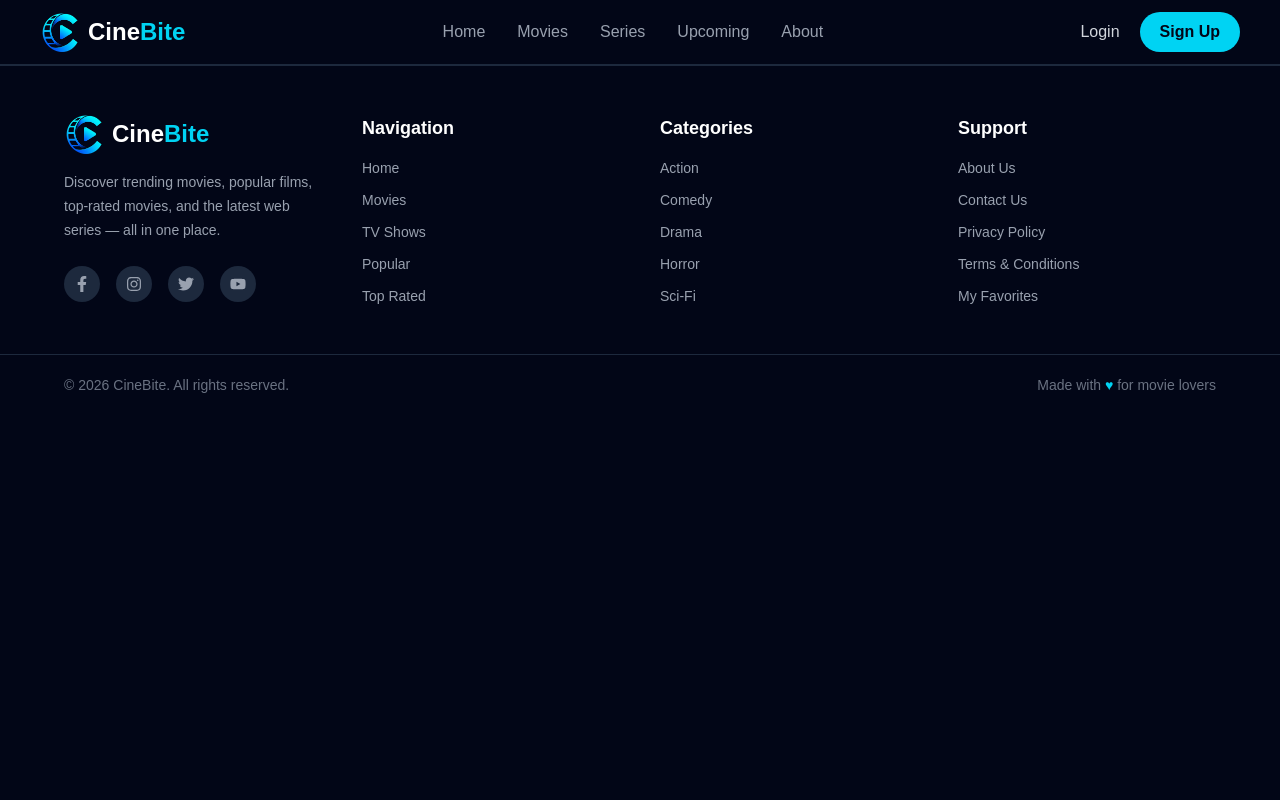
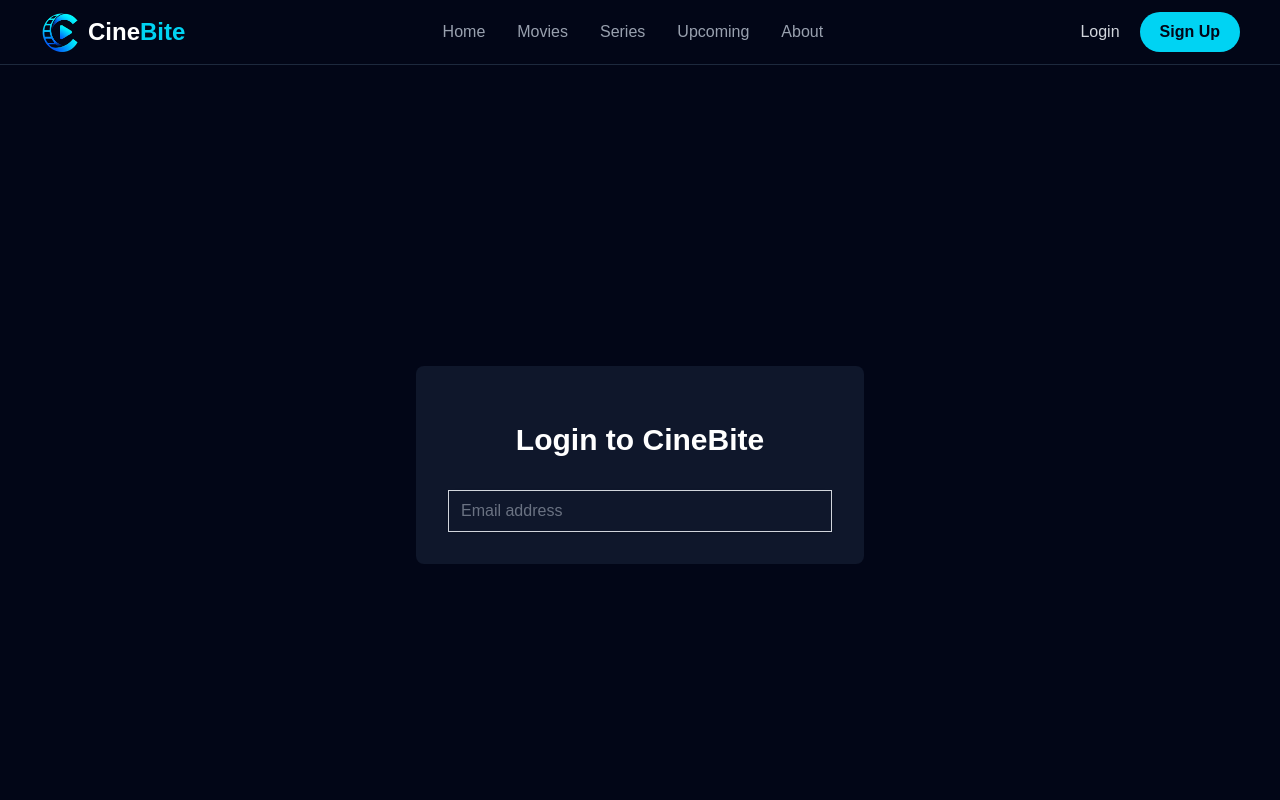
Before and after one commit to chaitanya-295/cinebite-movie-website, a React (Vite) app: page /login in a window 1280 px wide. Shown: the top 800 px of the page. Built offline with nearby package versions, Linux system fonts and the light colour scheme; no server answers.

Commit message:
Add Login and SignUp pages with routes in App

```diff
--- a/src/App.jsx
+++ b/src/App.jsx
@@ -7,6 +7,7 @@
 import { getAiringTodayTV, getAllMovies, getUpcomingMovies } from "./services/tmdbApi";
 import ScrollToTop from "./component/ScrollToTop";
 import About from "./pages/About";
+import Login from "./pages/Login";
 
 function App() {
   return (
@@ -25,6 +26,8 @@
 
         <Route path="/about" element={<About />} />
 
+        <Route path="/login" element={<Login />} />
+
       </Routes>
 
       <Footer />
--- /dev/null
+++ b/src/pages/Login.jsx
@@ -0,0 +1,28 @@
+import React from "react";
+
+function Login() {
+    return (
+        <div className="flex items-center justify-center h-screen">
+            <div className="max-w-md w-full space-y-8 p-8 bg-slate-900 rounded-lg">
+                <div className="text-center">
+                    <h2 className="mt-6 text-3xl font-bold text-white">
+                        Login to CineBite
+                    </h2>
+                </div>
+
+                <form className="mt-8 space-y-6">
+                    <div className="rounded-md shadow-sm space-y-4">
+                        <input
+                            type="email"
+                            required
+                            className="appearance-none rounded-none relative block w-full px-3 py-2 border border-gray-300 placeholder-gray-500 text-gray-300 focus:outline-none "
+                            placeholder="Email address"
+                        />
+                    </div>
+                </form>
+            </div>
+        </div>
+    )
+}
+
+export default Login;
```
Also changed, not shown: src/pages/SignUp.jsx (added).
